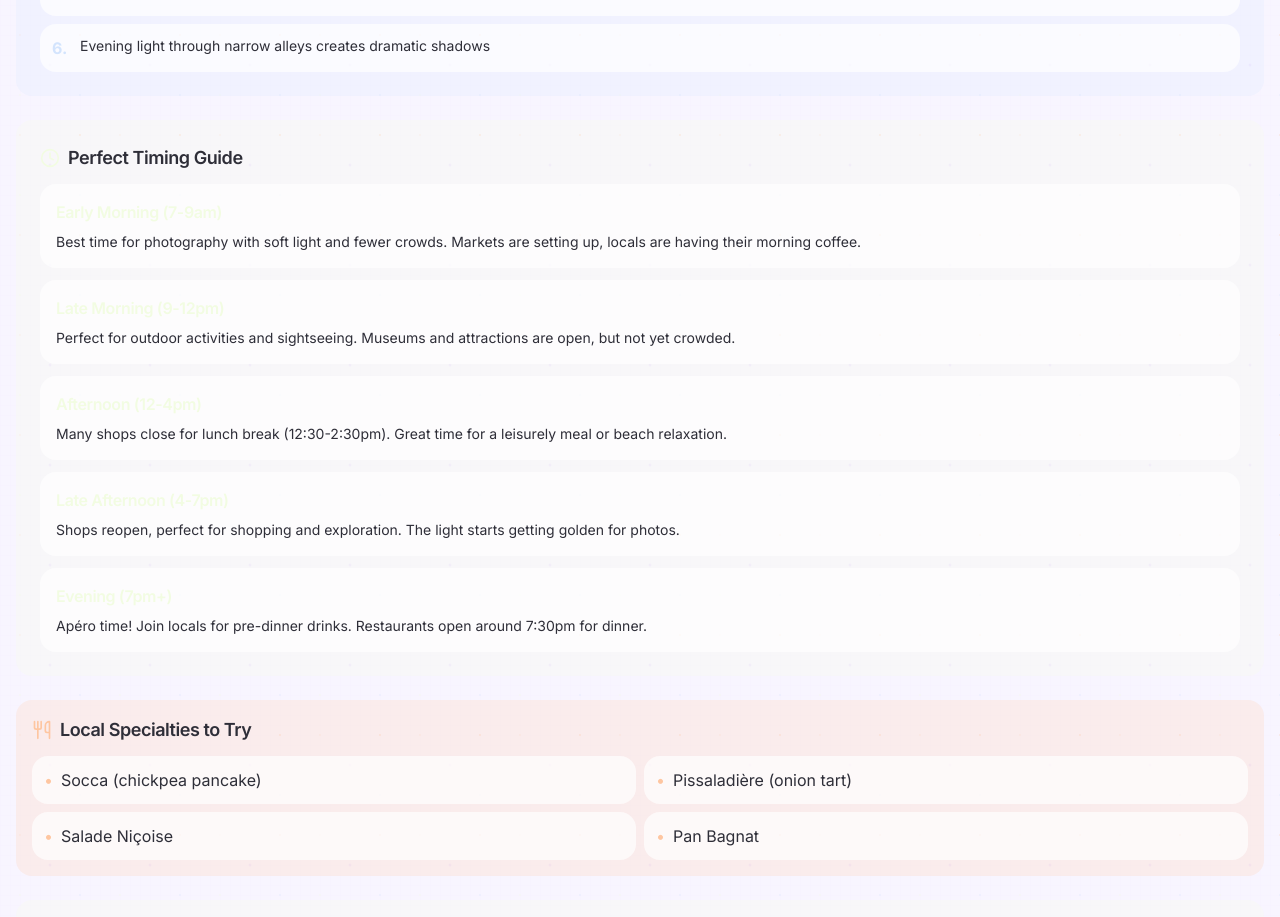
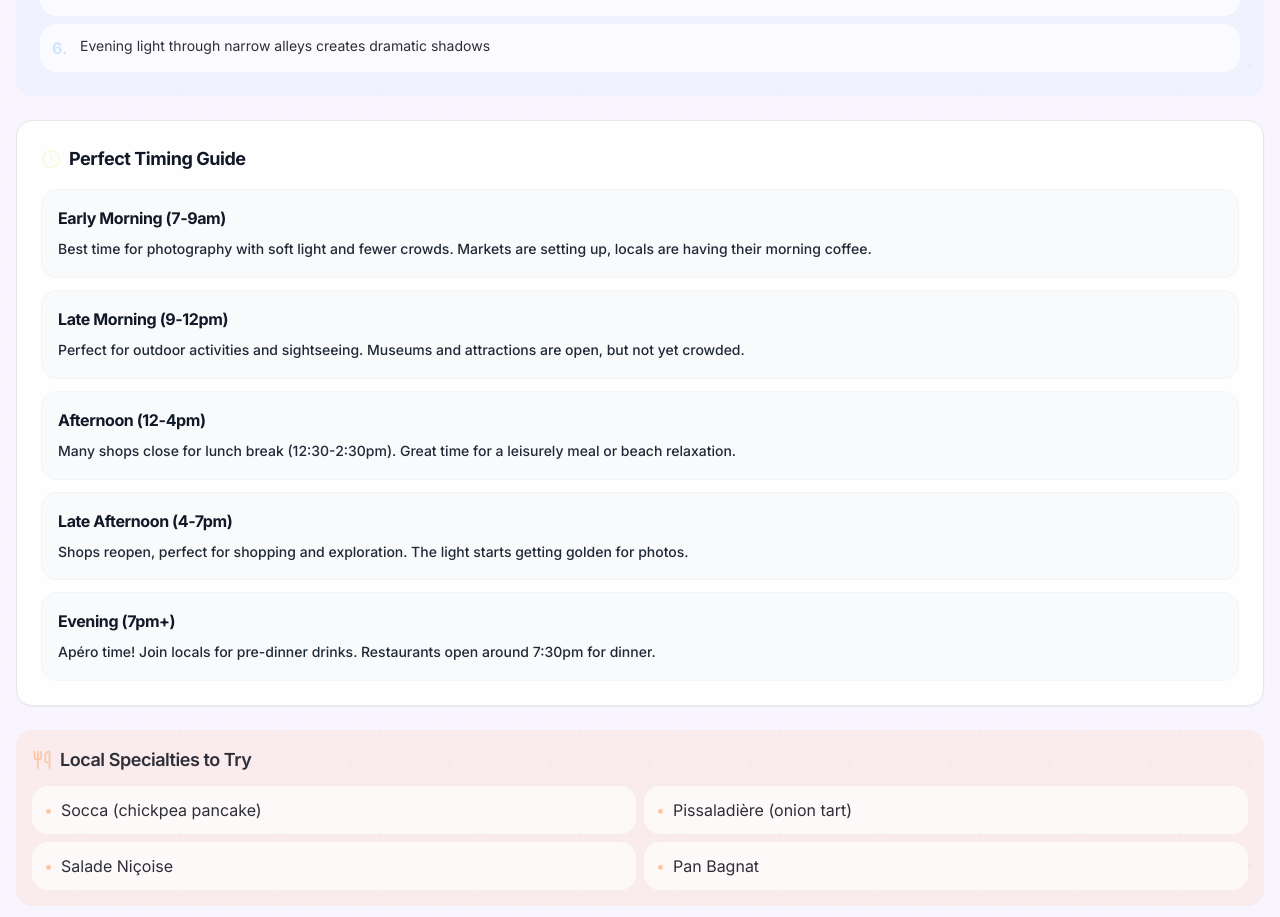
Before and after one commit to yonilevi-hb/south-france-whisper-guide, a React (Vite) app: page /day/2025-07-13 in a window 1280 px wide. Shown: the part 1285-2202 px from the top of the page. Built offline with nearby package versions, Linux system fonts and the light colour scheme.

Commit message:
Fix: Improve font readability and contrast
Adjusted font colors and contrast throughout the app for better readability.

```diff
--- a/src/pages/DayTimeline.tsx
+++ b/src/pages/DayTimeline.tsx
@@ -1,4 +1,3 @@
-
 import { useEffect, useState } from "react";
 import { useParams } from "react-router-dom";
 import { Day } from "../types/guide";
@@ -211,7 +210,7 @@ const DayTimeline = () => {
     return tips;
   };
 
-  // Get time-specific recommendations
+  // Get time-specific recommendations with improved contrast
   const getTimeSpecificTips = () => {
     return [
       {
@@ -345,17 +344,17 @@ const DayTimeline = () => {
             </div>
           )}
 
-          {/* Time-Specific Tips */}
-          <div className="bg-provence-olive/20 p-6 rounded-lg mb-6">
-            <h3 className="text-lg font-semibold mb-3 flex items-center gap-2">
+          {/* Time-Specific Tips with improved contrast */}
+          <div className="bg-white/95 p-6 rounded-lg mb-6 border border-gray-200 shadow-sm">
+            <h3 className="text-lg font-bold mb-4 flex items-center gap-2 text-gray-900">
               <Clock className="w-5 h-5 text-provence-olive" />
               <span>Perfect Timing Guide</span>
             </h3>
             <div className="space-y-3">
               {timeSpecificTips.map((timeSlot, index) => (
-                <div key={index} className="bg-white/70 p-4 rounded-lg">
-                  <h4 className="font-semibold text-provence-olive mb-2">{timeSlot.time}</h4>
-                  <p className="text-sm">{timeSlot.tip}</p>
+                <div key={index} className="bg-gray-50 p-4 rounded-lg border border-gray-100">
+                  <h4 className="font-bold text-gray-900 mb-2 text-base">{timeSlot.time}</h4>
+                  <p className="text-gray-800 text-sm leading-relaxed font-medium">{timeSlot.tip}</p>
                 </div>
               ))}
             </div>
```
